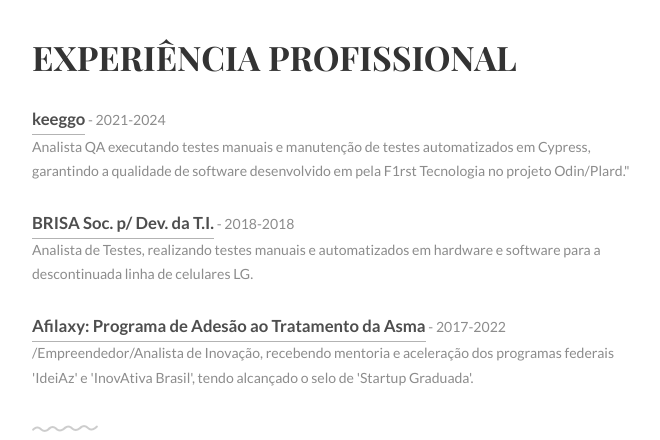
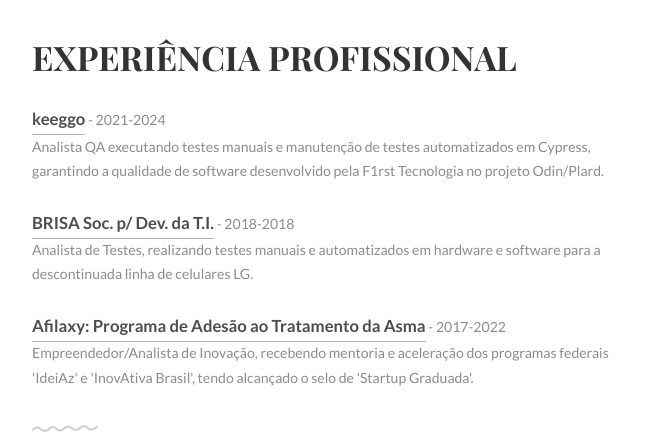
Before and after one commit to herb-sin/academy, a plain HTML site: page index.html in a window 1280 px wide. Shown: the part 980-1420 px from the top of the page, 297-957 px from the left. Drawn offline with Linux system fonts and the light colour scheme.

Commit message:
Update index.html

```diff
--- a/index.html
+++ b/index.html
@@ -77,7 +77,7 @@
 			<h1>Experiência Profissional</h1>
 			<ul class="work-list">
 				<li><a href="#">keeggo</a> - 2021-2024</li>
-				<li>Analista QA executando testes manuais e manutenção de testes automatizados em Cypress, garantindo a qualidade de software desenvolvido em pela F1rst Tecnologia no projeto Odin/Plard."</li>
+				<li>Analista QA executando testes manuais e manutenção de testes automatizados em Cypress, garantindo a qualidade de software desenvolvido pela F1rst Tecnologia no projeto Odin/Plard.</li>
 			</ul>
 			<ul class="work-list">
 				<li><a href="#">BRISA Soc. p/ Dev. da T.I.</a> - 2018-2018</li>
@@ -85,7 +85,7 @@
 			</ul>
 			<ul class="work-list">
 				<li><a href="#">Afilaxy: Programa de Adesão ao Tratamento da Asma</a> - 2017-2022</li>
-				<li>/Empreendedor/Analista de Inovação, recebendo mentoria e aceleração dos programas federais 'IdeiAz' e 'InovAtiva Brasil', tendo alcançado o selo de 'Startup Graduada'.</li>
+				<li>Empreendedor/Analista de Inovação, recebendo mentoria e aceleração dos programas federais 'IdeiAz' e 'InovAtiva Brasil', tendo alcançado o selo de 'Startup Graduada'.</li>
 			</ul>
 			</ul>
 		</div>
```
